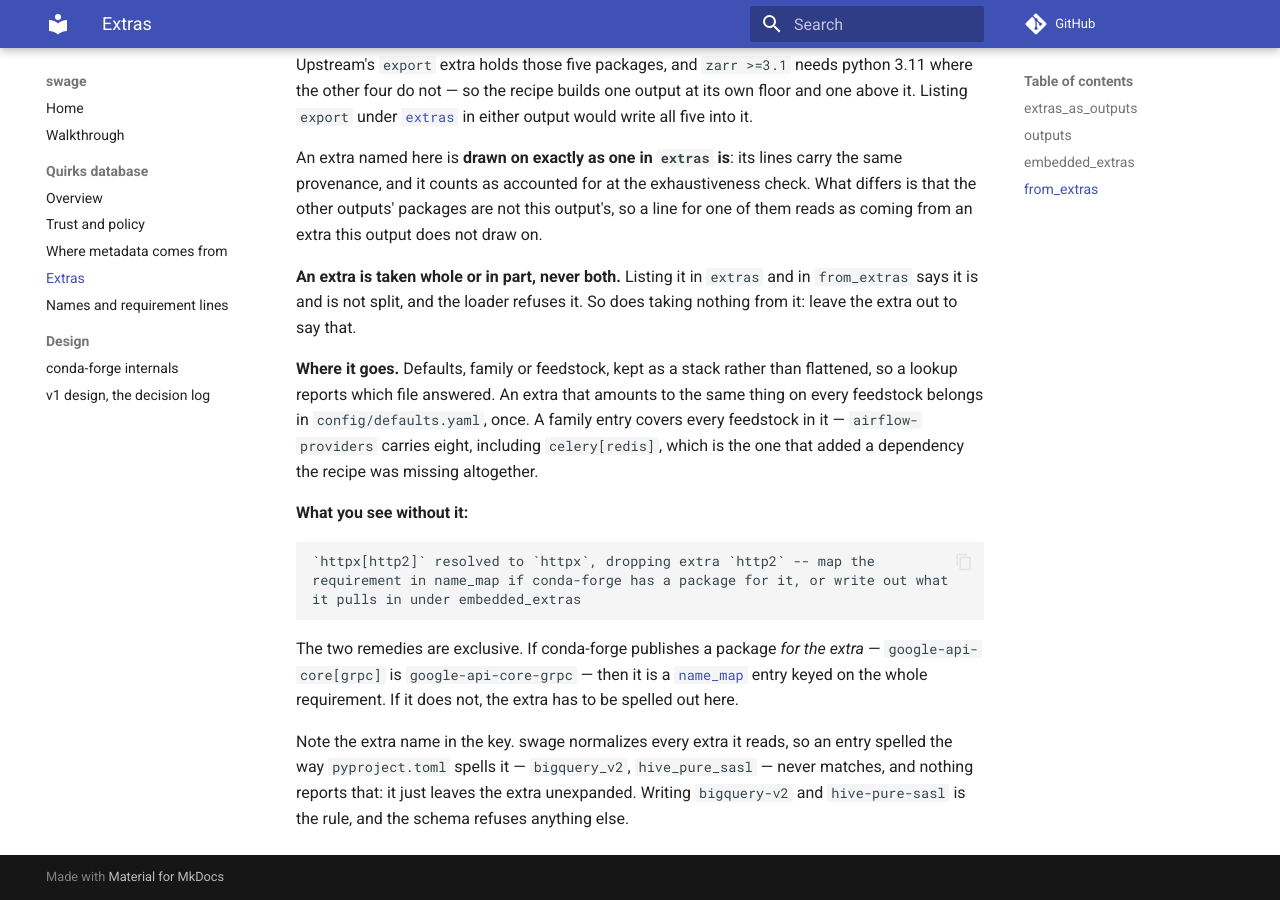
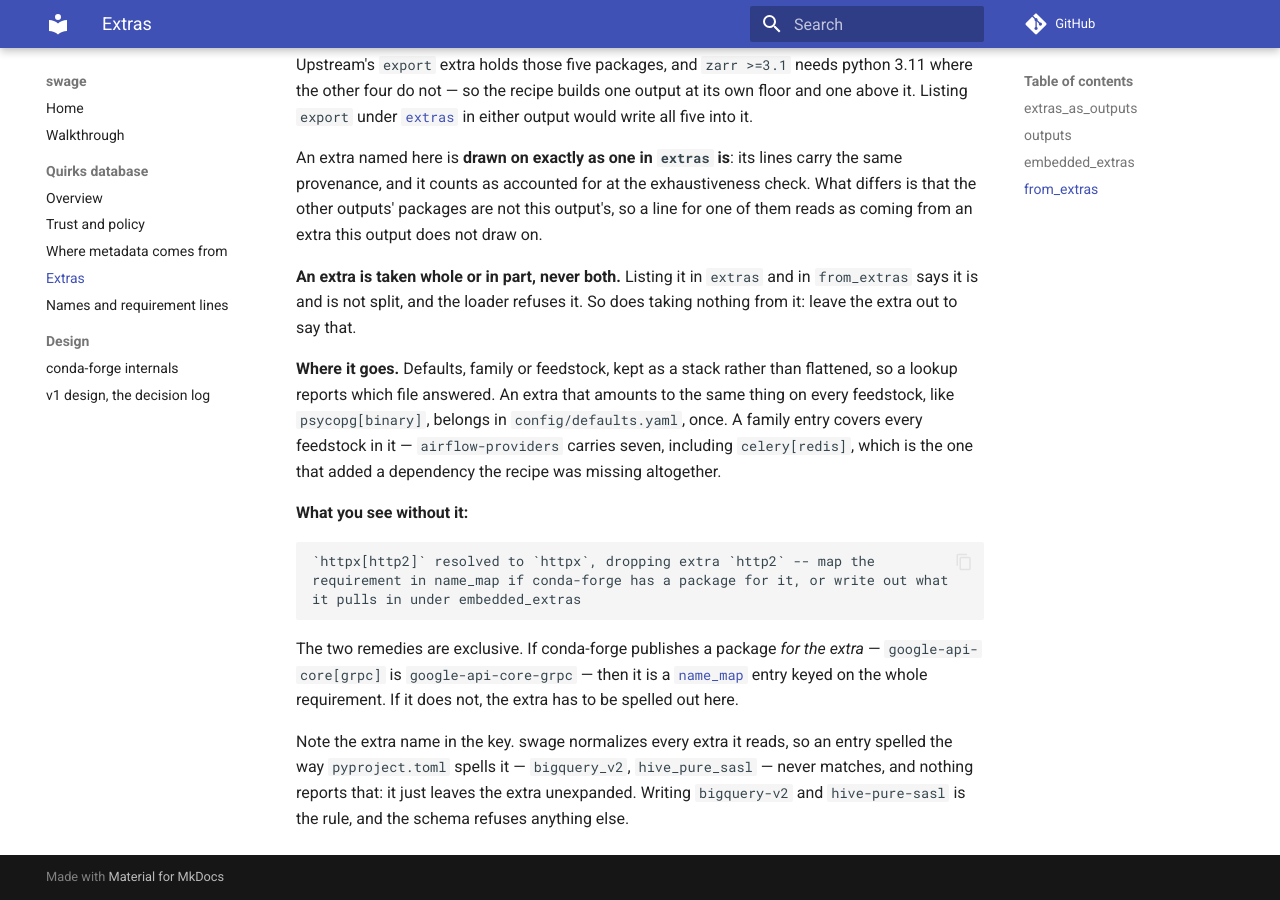
Before and after one commit to xylar/swage, an MkDocs documentation site: the page built from docs/config/extras.md, in a window 1280 px wide and 900 px high, scrolled down 4558 px. Built offline with MkDocs 1.6.1 and Material for MkDocs 9.7.7, drawn with Linux system fonts in a browser that asks for light colours; comment, search, counter and statistics services are not loaded.

Commit message:
Declare psycopg's binary extra once, in the defaults
conda-forge's `psycopg` depends on `psycopg-c` at the same version, so
the compiled implementation the `binary` extra installs on PyPI, as the
`psycopg-binary` wheel, is already there. The extra adds nothing on any
feedstock. sqlalchemy and the airflow providers each said so, and
wetterdienst 0.140.0 moved its `postgresql` extra from
`psycopg2-binary` to `psycopg[binary]`, which held its update back as
an inexact name resolution.

Co-Authored-By: Claude Opus 5.5 (1M context) <noreply@anthropic.com>

```diff
--- a/docs/config/extras.md
+++ b/docs/config/extras.md
@@ -244,9 +244,9 @@ does taking nothing from it: leave the extra out to say that.
 
 **Where it goes.** Defaults, family or feedstock, kept as a stack rather than
 flattened, so a lookup reports which file answered. An extra that amounts to
-the same thing on every feedstock belongs in `config/defaults.yaml`, once. A
-family entry covers every feedstock in it —
-`airflow-providers` carries eight, including `celery[redis]`, which is the one
+the same thing on every feedstock, like `psycopg[binary]`, belongs in
+`config/defaults.yaml`, once. A family entry covers every feedstock in it —
+`airflow-providers` carries seven, including `celery[redis]`, which is the one
 that added a dependency the recipe was missing altogether.
 
 **What you see without it:**
```
Also changed, not shown: 3 other files.
